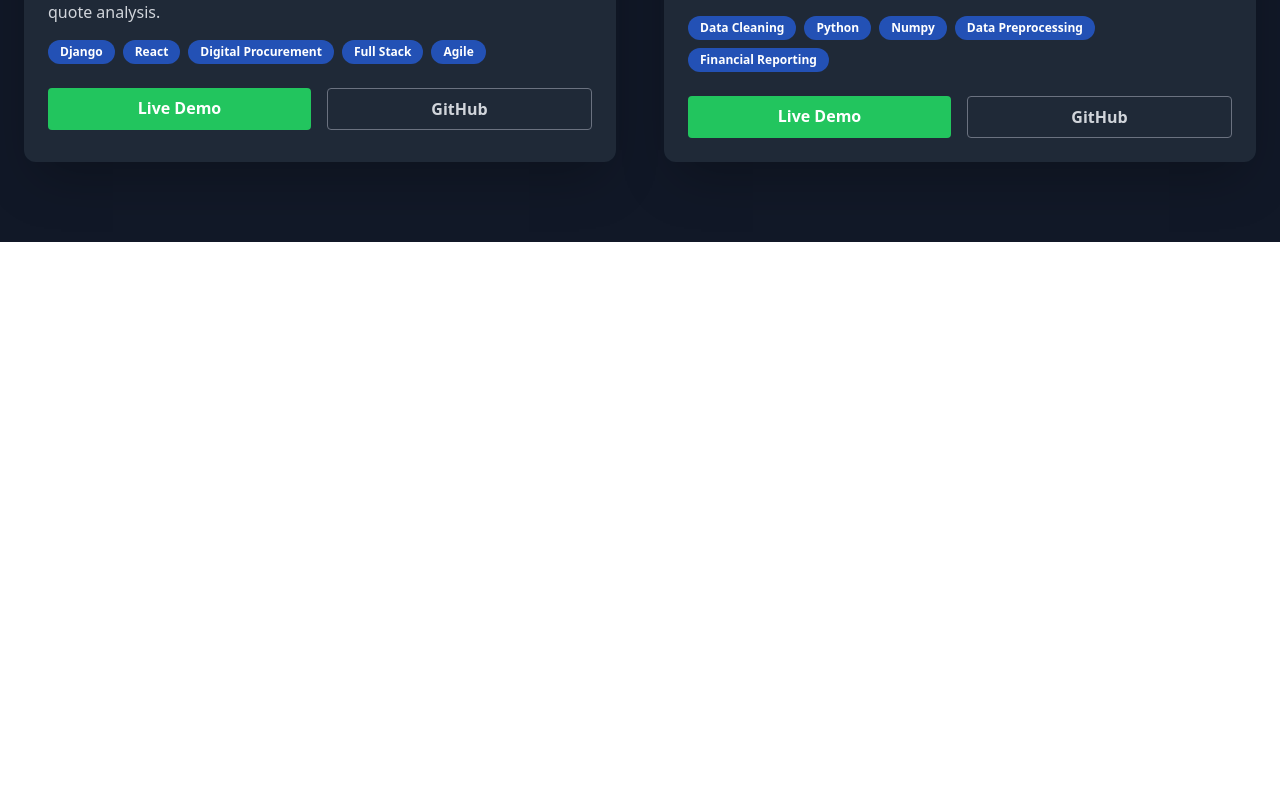
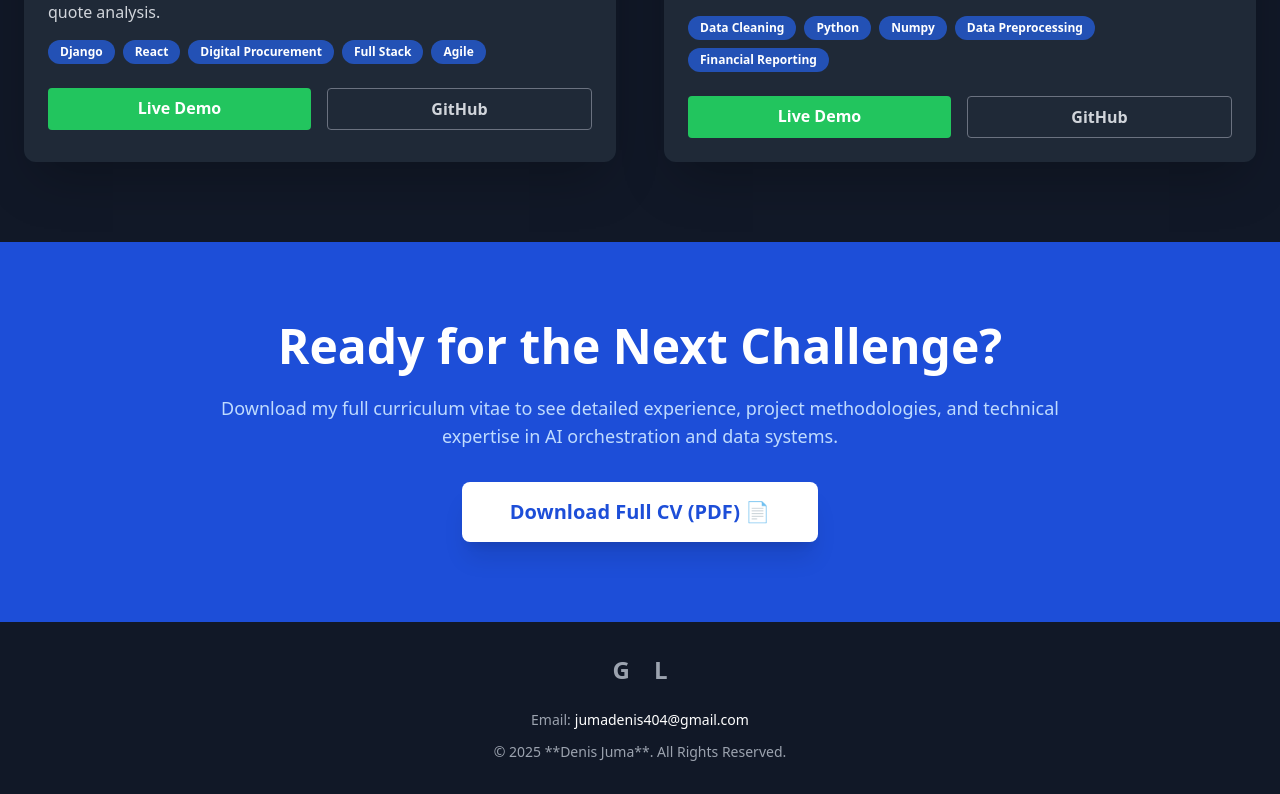
Before and after one commit to therealjuma/portfolio, a React (Vite) app in the folder projects/my-tailwind-app/: page / in a window 1280 px wide. Shown: the part 3155-3949 px from the top of the page. Before the commit the page ends 3397 px from the top, so only its background shows below. Built offline with nearby package versions, Linux system fonts and the light colour scheme.

Commit message:
Full structure of the portfolio done

```diff
--- a/projects/my-tailwind-app/src/App.jsx
+++ b/projects/my-tailwind-app/src/App.jsx
@@ -3,6 +3,8 @@ import Hero from './Hero';
 import About from './About';
 import Skills from './Skills';
 import Projects from './Projects';
+import Resume from './Resume';
+import Footer from './Footer';
 
 function App() {
   return (
@@ -11,6 +13,8 @@ function App() {
       <About />
       <Skills />
       <Projects />
+      <Resume />
+      <Footer />
     </div>
   );
 }
--- /dev/null
+++ b/projects/my-tailwind-app/src/Footer.jsx
@@ -0,0 +1,54 @@
+const Footer = () => {
+    return (
+        <footer className="bg-gray-900 dark:bg-black text-gray-400 py-8">
+            <div className="max-w-6xl mx-auto px-6 text-center">
+
+                {/* Social Media Links (Icons would go here) */}
+                <div className="flex justify-center space-x-6 mb-6">
+                    {/* Placeholder for GitHub Icon Link */}
+                    <a
+                        href="https://github.com/therealjuma"
+                        target="_blank"
+                        rel="noopener noreferrer"
+                        className="text-2xl hover:text-white transition duration-200"
+                        title="GitHub Profile"
+                    >
+                        {/* Placeholder for an icon like a GitHub octocat or a simple 'G' */}
+                        <span className="font-bold">G</span>
+                    </a>
+
+                    {/* Placeholder for LinkedIn Icon Link */}
+                    <a
+                        href="https://linkedin.com/in/YOUR_LINKEDIN_PROFILE"
+                        target="_blank"
+                        rel="noopener noreferrer"
+                        className="text-2xl hover:text-white transition duration-200"
+                        title="LinkedIn Profile"
+                    >
+                        {/* Placeholder for an icon like an 'L' */}
+                        <span className="font-bold">L</span>
+                    </a>
+                </div>
+
+                {/* Quick Contact Info */}
+                <p className="mb-3 text-sm">
+                    Email:
+                    <a
+                        href="mailto:jumadenis404@gmail.com"
+                        className="text-white hover:text-blue-400 transition duration-200 ml-1"
+                    >
+                        jumadenis404@gmail.com
+                    </a>
+                </p>
+
+                {/* Copyright and Branding */}
+                <p className="text-sm">
+                    &copy; {new Date().getFullYear()} **Denis Juma**. All Rights Reserved.
+                </p>
+
+            </div>
+        </footer>
+    );
+};
+
+export default Footer;
--- /dev/null
+++ b/projects/my-tailwind-app/src/Resume.jsx
@@ -0,0 +1,32 @@
+// src/components/Resume.jsx
+
+const Resume = () => {
+    // NOTE: You will need to put your actual PDF resume in the 'public' folder
+    // and name it 'Juma_Denis_CV.pdf' (or update the filename below).
+    const resumeFileName = "Juma_Denis_CV.pdf";
+
+    return (
+        <section id="resume" className="py-20 bg-blue-700 dark:bg-blue-900">
+            <div className="max-w-4xl mx-auto px-6 text-center">
+
+                <h2 className="text-4xl sm:text-5xl font-extrabold text-white mb-6">
+                    Ready for the Next Challenge?
+                </h2>
+
+                <p className="text-blue-200 dark:text-blue-300 mb-8 text-lg">
+                    Download my full curriculum vitae to see detailed experience, project methodologies, and technical expertise in AI orchestration and data systems.
+                </p>
+
+                <a
+                    href={`/${resumeFileName}`}
+                    download // This attribute tells the browser to download the file
+                    className="inline-block px-12 py-4 text-xl font-bold bg-white text-blue-700 rounded-lg shadow-xl hover:bg-gray-100 transition duration-300 transform hover:scale-105"
+                >
+                    Download Full CV (PDF) 📄
+                </a>
+            </div>
+        </section>
+    );
+};
+
+export default Resume;
```
